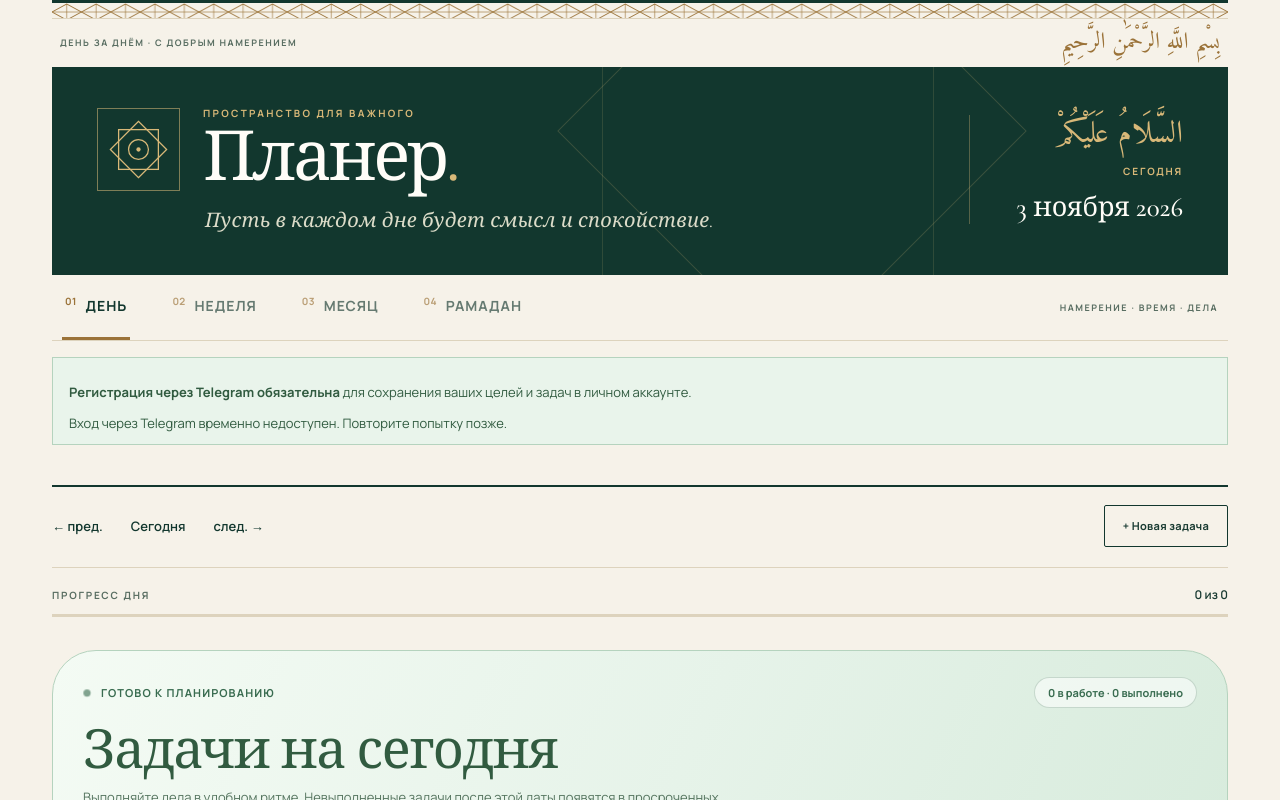
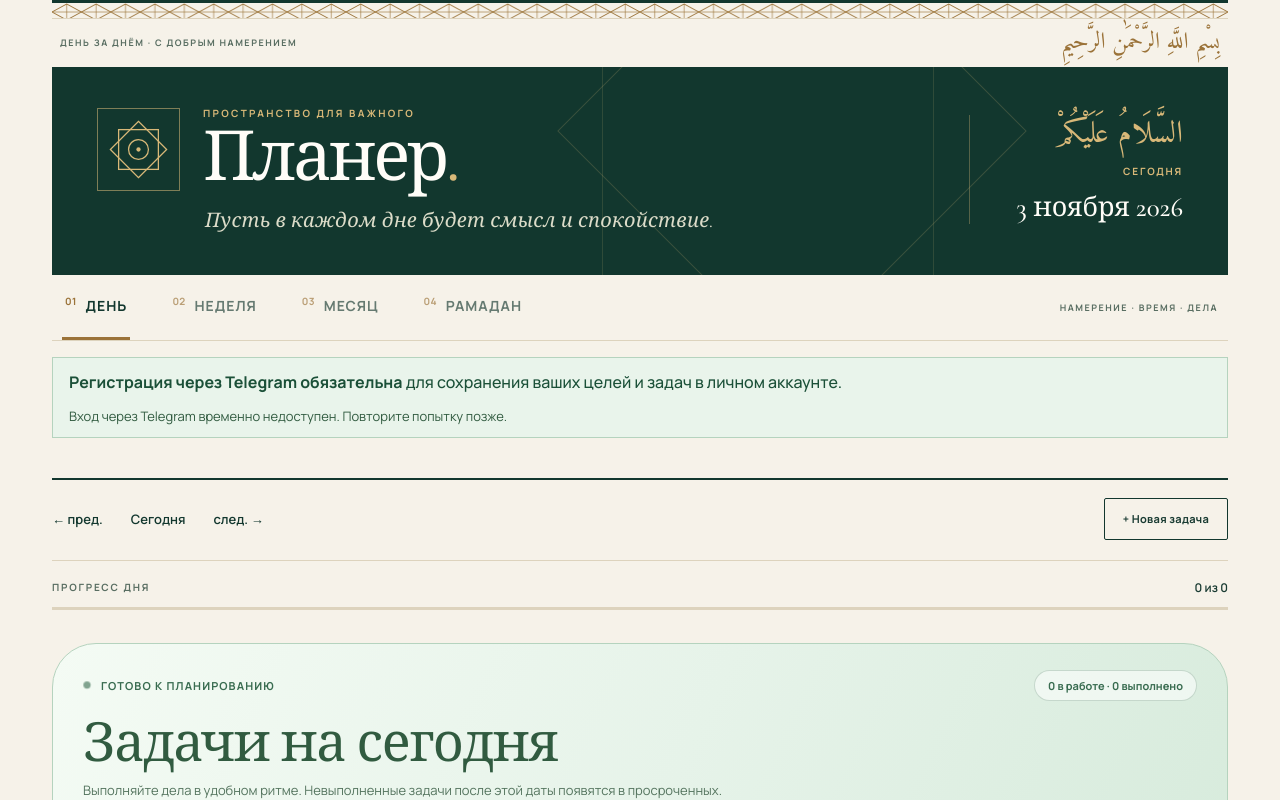
Before and after one commit to ireksmakov/planer, a React (Vite) app: page / in a window 1280 px wide. Shown: the top 800 px of the page. Built offline with nearby package versions, Linux system fonts and the light colour scheme; no server answers; a web font is replaced by a local one.

Commit message:
Style prominent readable one-line Telegram registration requirement above login button

```diff
--- a/src/index.css
+++ b/src/index.css
@@ -1264,3 +1264,27 @@ body { background-color: var(--paper); }
 @media (prefers-reduced-motion: reduce) {
   .priority-indicator__dot { animation: none !important; }
 }
+
+
+/* Short, readable Telegram account-saving notice with no extra login panel. */
+.telegram-login-entry {
+  display: flex;
+  flex-direction: column;
+  align-items: stretch;
+  gap: 12px;
+  width: 100%;
+}
+.telegram-login-required {
+  margin: 0;
+  color: #1b5038;
+  font-size: clamp(14px, 3.6vw, 16px);
+  font-weight: 500;
+  line-height: 1.55;
+}
+.telegram-login-required strong {
+  font-weight: 800;
+}
+.telegram-login-entry .telegram-auth {
+  flex: none;
+  width: 100%;
+}
```
